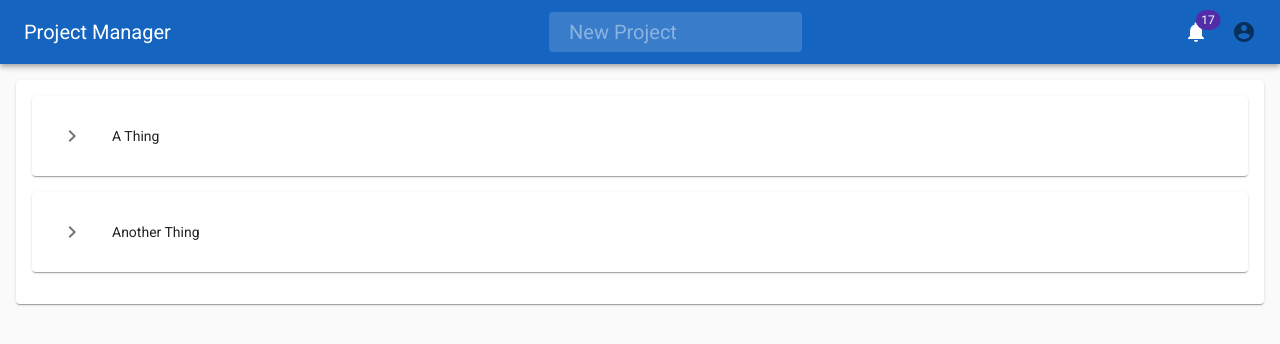
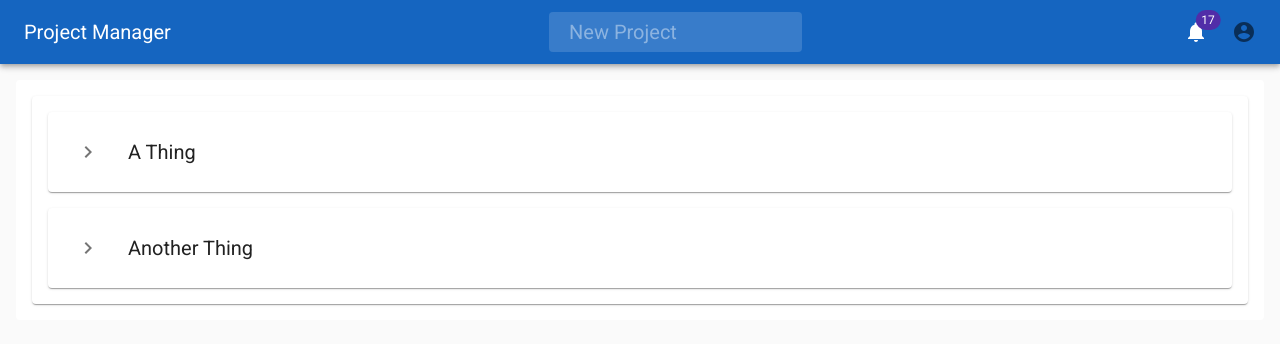
Before and after one commit to joshua-richardson-88/kanban, a React (Create React App) app: page / in a window 1280 px wide. Shown: the top 344 px of the page. Built offline with nearby package versions, Linux system fonts and the light colour scheme.

Commit message:
Project Creation in progress

```diff
--- /dev/null
+++ b/src/components/atoms/EditableText.js
@@ -0,0 +1,102 @@
+// import react libraries
+import React, { useCallback, useState } from 'react'
+
+// import modules
+import { ClickAwayListener, InputBase, Typography } from '@material-ui/core'
+import { fade, makeStyles } from '@material-ui/core/styles'
+
+// import project files
+import useEventListener from '../../hooks/useEventListener'
+
+const useStyles = makeStyles((theme) => ({
+  newProject: {
+    position: 'relative',
+    borderRadius: theme.shape.borderRadius,
+    backgroundColor: fade(theme.palette.common.white, 0.15),
+    '&:hover': {
+      backgroundColor: fade(theme.palette.common.white, 0.25),
+    },
+    marginRight: theme.spacing(2),
+    marginLeft: 0,
+    width: '100%',
+    [theme.breakpoints.up('sm')]: {
+      marginLeft: theme.spacing(3),
+      width: 'auto',
+    },
+  },
+  inputRoot: {
+    color: 'inherit',
+  },
+  inputInput: {
+    padding: theme.spacing(1, 1, 1, 0),
+    paddingLeft: '1em',
+    transition: theme.transitions.create('width'),
+    width: '100%',
+    [theme.breakpoints.up('md')]: {
+      width: '20ch',
+    },
+  },
+}))
+
+export default function EditableText(props) {
+  const { submitCallback, startText } = props
+  const classes = useStyles()
+  const [showInput, setShowInput] = useState(false)
+  const [inputText, setInputText] = useState(startText)
+
+  const handleInputChange = (event) => {
+    setInputText(event.target.value)
+  }
+  const handleSwitchToInput = () => {
+    setShowInput(true)
+  }
+  const handleSubmit = (event) => {
+    if (event.charCode === 13) {
+      const finalText = inputText
+        .trim() // remove any extra spaces
+        .replace(/&nbsp;/g, ' ') // replace html spaces
+        .replace(/&lt;/g, '<') // replace html less-than
+        .replace(/&gt;/g, '>') // replace html greater-than
+        .replace(/\n/g, '') // remove line-breaks
+
+      submitCallback(finalText)
+      setShowInput(false)
+    }
+  }
+  const handleLeave = useCallback(
+    (event) => {
+      console.log(event)
+      if (event.key === 'Escape') {
+        setInputText(startText)
+        setShowInput(false)
+      }
+    },
+    [startText]
+  )
+
+  useEventListener('keydown', handleLeave)
+
+  return (
+    <ClickAwayListener onClickAway={handleLeave}>
+      {showInput ? (
+        <div className={classes.newProject}>
+          <InputBase
+            placeholder='New Project'
+            onKeyDown={handleSubmit}
+            value={inputText}
+            onChange={handleInputChange}
+            classes={{
+              root: classes.inputRoot,
+              input: classes.inputInput,
+            }}
+            inputProps={{ 'aria-label': 'New Project' }}
+          />
+        </div>
+      ) : (
+        <Typography variant='h6' onClick={handleSwitchToInput}>
+          {inputText}
+        </Typography>
+      )}
+    </ClickAwayListener>
+  )
+}
--- a/src/components/atoms/index.js
+++ b/src/components/atoms/index.js
@@ -1,3 +1,4 @@
+import EditableText from './EditableText'
 import Spacer from './Spacer'
 
-export { Spacer }
+export { EditableText, Spacer }
--- a/src/features/projects/index.js
+++ b/src/features/projects/index.js
@@ -3,7 +3,7 @@ import React from 'react'
 
 // import modules
 import { makeStyles } from '@material-ui/core/styles'
-import { DragDropContext, Droppable } from 'react-beautiful-dnd'
+import { DragDropContext, Draggable, Droppable } from 'react-beautiful-dnd'
 import { useDispatch, useSelector } from 'react-redux'
 import { Card } from '@material-ui/core'
 
@@ -14,11 +14,10 @@ import Project from './pages/Project'
 const useStyles = makeStyles((theme) => ({
   grow: {
     position: 'absolute',
-    top: 0,
+    top: 64,
     left: 0,
     width: '100vw',
     height: '100vh',
-    paddingTop: '64px',
   },
   dropZone: {
     margin: theme.spacing(2),
@@ -92,15 +91,19 @@ export default function Projects() {
         <DragDropContext onDragEnd={onDragEnd}>
           <Droppable droppableId='all-projects' direction='vertical' type='project'>
             {(provided) => (
-              <Card className={classes.projectsContainer}>
-                {projectOrder.map((id, index) => {
-                  console.log('id: ', id)
-                  console.log('projects: ', projects)
-                  const project = projects[id]
+              <div
+                className={classes.projectsContainer}
+                {...provided.droppableProps}
+                ref={provided.innerRef}
+              >
+                <Card>
+                  {projectOrder.map((id, index) => (
+                    <Project key={id} projectId={id} index={index} />
+                  ))}
+                </Card>
 
-                  return <Project projectId={project.id} index={index} />
-                })}
-              </Card>
+                {provided.placeholder}
+              </div>
             )}
           </Droppable>
         </DragDropContext>
--- a/src/features/projects/pages/Project.js
+++ b/src/features/projects/pages/Project.js
@@ -4,16 +4,18 @@ import React, { useState } from 'react'
 // import modules
 import { Draggable, Droppable } from 'react-beautiful-dnd'
 import { Card, CardContent, CardHeader, Collapse, IconButton } from '@material-ui/core'
-import { useSelector } from 'react-redux'
+import { useDispatch, useSelector } from 'react-redux'
 import { makeStyles } from '@material-ui/core/styles'
 import clsx from 'clsx'
 import ExpandMoreIcon from '@material-ui/icons/ExpandMore'
 
 // import project files
+import { EditableText } from '../../../components/atoms'
+import { updateProjectTitle } from '../projectSlice'
 
 const useStyles = makeStyles((theme) => ({
   root: {
-    marginBottom: '1rem',
+    margin: '1rem',
   },
   expand: {
     transform: 'rotate(270deg)',
@@ -30,17 +32,27 @@ const useStyles = makeStyles((theme) => ({
 export default function Project(props) {
   const { projectId, index } = props
   const classes = useStyles()
+  const dispatch = useDispatch()
   const project = useSelector((state) => state.projects.project[projectId])
   const [expanded, setExpanded] = useState(false)
 
   const handleExpandClick = () => {
     setExpanded(!expanded)
   }
+  const handleTitleUpdate = (newTitle) => {
+    dispatch(updateProjectTitle({ projectId, newTitle }))
+  }
 
   return (
     <Draggable draggableId={projectId} index={index}>
       {(provided) => (
-        <Card className={classes.root} ref={provided.innerRef} {...provided.draggableProps}>
+        <div
+          className={classes.root}
+          ref={provided.innerRef}
+          {...provided.draggableProps}
+          {...provided.dragHandleProps}
+        >
+          <Card>
             <CardHeader
               avatar={
                 <IconButton
@@ -52,12 +64,19 @@ export default function Project(props) {
                   <ExpandMoreIcon />
                 </IconButton>
               }
-            title={project.title}
+              title={<EditableText startText={project.title} submitCallback={handleTitleUpdate} />}
             />
             <Collapse in={expanded} timeout='auto' unmountOnExit>
-            <div>Helllo</div>
+              <Droppable droppableId={projectId} direction='horizontal' type='column'>
+                {(provided) => (
+                  <div {...provided.droppableProps} ref={provided.innerRef}>
+                    Column
+                  </div>
+                )}
+              </Droppable>
             </Collapse>
           </Card>
+        </div>
       )}
     </Draggable>
   )
--- a/src/features/projects/projectSlice.js
+++ b/src/features/projects/projectSlice.js
@@ -49,9 +49,17 @@ const projectSlice = createSlice({
         state.project[endColumnId].columnIds.splice(destination, 0, taskId)
       }
     },
+    updateProjectTitle(state, { payload: { projectId, newTitle } }) {
+      state.project[projectId].title = newTitle
+    },
   },
 })
 
-export const { createProject, editColumnOrder, editProjectOrder, editTaskOrder } =
-  projectSlice.actions
+export const {
+  createProject,
+  editColumnOrder,
+  editProjectOrder,
+  editTaskOrder,
+  updateProjectTitle,
+} = projectSlice.actions
 export default projectSlice.reducer
--- /dev/null
+++ b/src/hooks/useEventListener.js
@@ -0,0 +1,23 @@
+// import react modules
+import { useEffect, useRef } from 'react'
+
+export default function useEventListener(eventName, handler, element = window) {
+  const savedHandler = useRef()
+
+  useEffect(() => {
+    savedHandler.current = handler
+  }, [handler])
+
+  useEffect(() => {
+    const isSupported = element && element.addEventListener
+    if (!isSupported) return
+
+    const eventListener = (event) => savedHandler.current(event)
+
+    element.addEventListener(eventName, eventListener)
+
+    return () => {
+      element.removeEventListener(eventName, eventListener)
+    }
+  }, [eventName, element])
+}
```
Also changed, not shown: src/components/molecules/Header.js (+1 -43 lines), RandomNote.js (added). Lines whose indentation alone changed are shown as unchanged.
